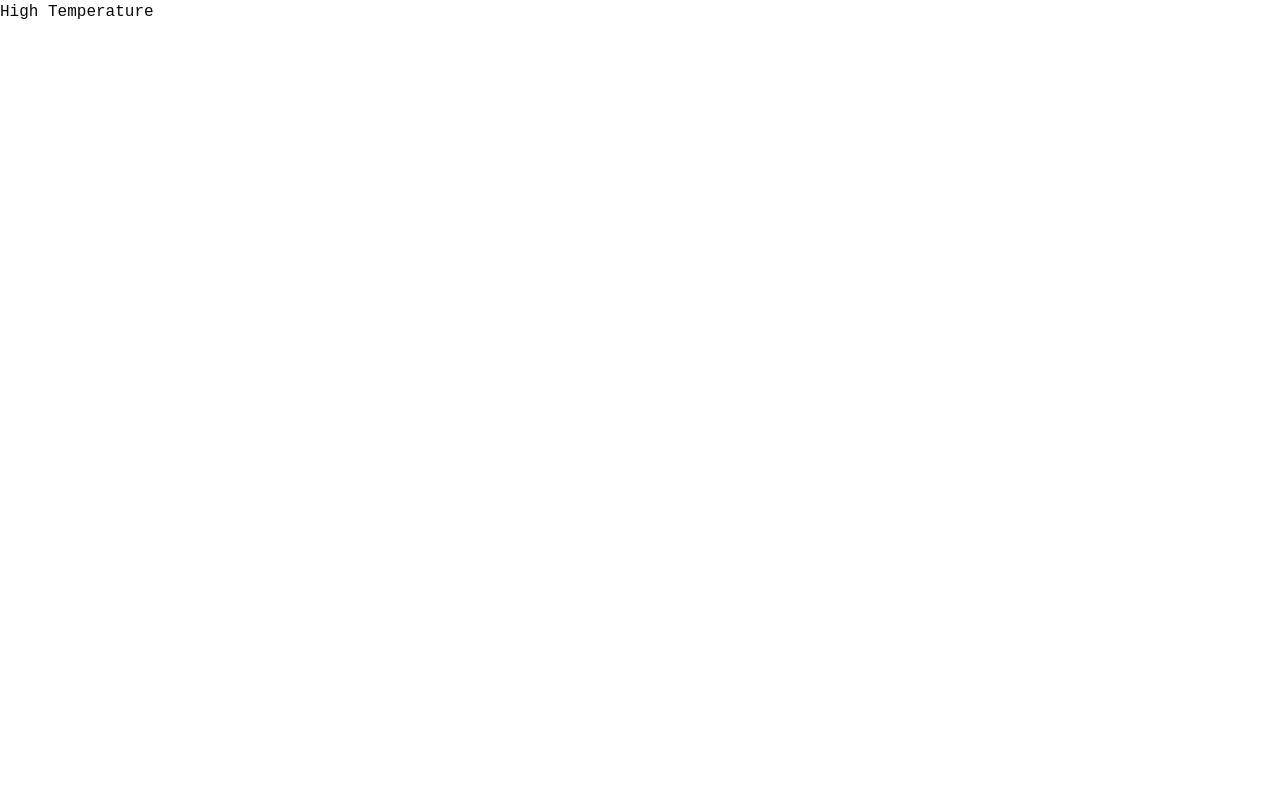
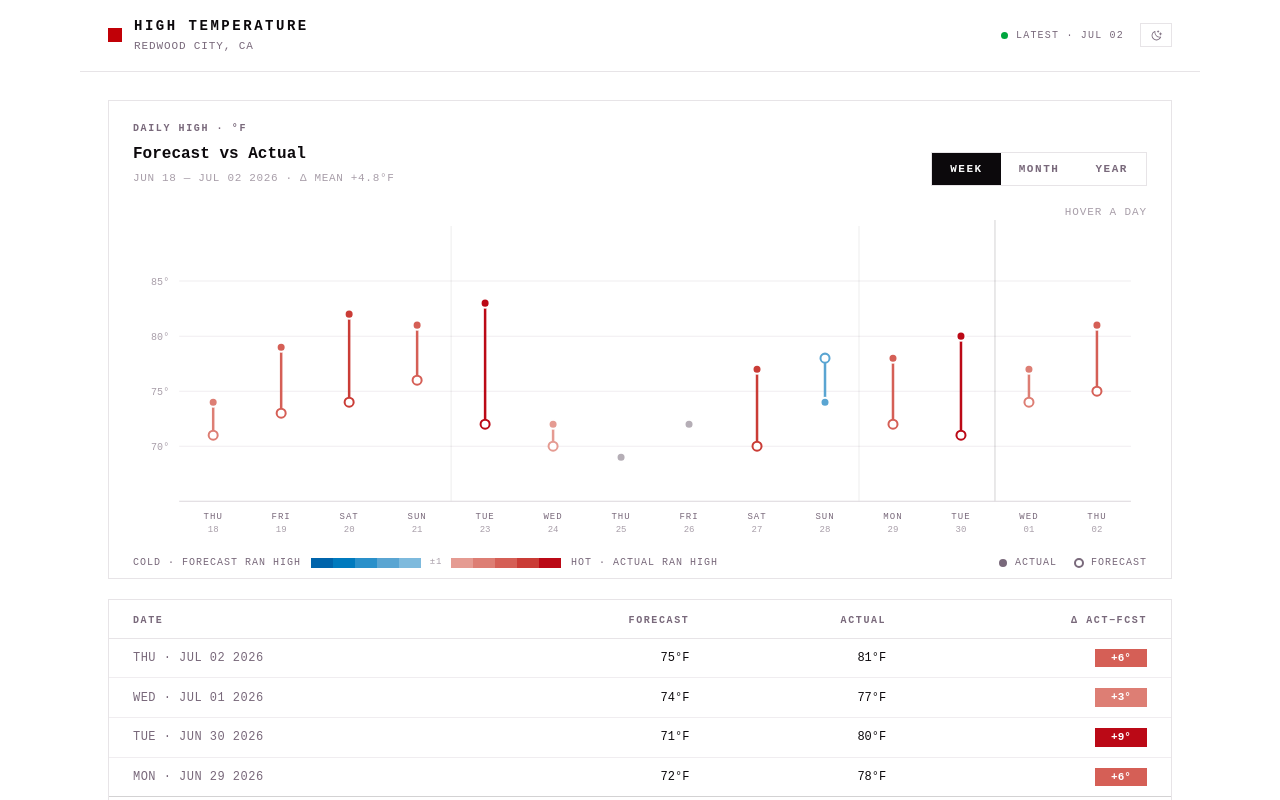
Before and after one commit to CharlesMagnuson/RWC-High-Temperatures, a React (Vite) app: page / in a window 1280 px wide. Shown: the top 800 px of the page. Built offline with nearby package versions, Linux system fonts and the light colour scheme.

Commit message:
feat: assemble dashboard with table, top bar, and view toggle

```diff
--- a/index.html
+++ b/index.html
@@ -4,6 +4,14 @@
     <meta charset="UTF-8" />
     <meta name="viewport" content="width=device-width, initial-scale=1.0" />
     <title>High Temperature — Redwood City, CA</title>
+    <script>
+      // Set theme class before first paint to avoid a light flash for dark users.
+      try {
+        var t = localStorage.getItem('theme');
+        var dark = t ? t === 'dark' : matchMedia('(prefers-color-scheme: dark)').matches;
+        if (dark) document.documentElement.classList.add('dark');
+      } catch (e) {}
+    </script>
   </head>
   <body>
     <div id="root"></div>
--- a/src/App.tsx
+++ b/src/App.tsx
@@ -1,3 +1,71 @@
+import { useState } from 'react';
+import rawRecords from '../data/temperatures.json';
+import { Card } from './components/ui/card';
+import { DumbbellChart } from './components/DumbbellChart';
+import { DataTable } from './components/DataTable';
+import { TopBar } from './components/TopBar';
+import { useThemeMode } from './lib/theme';
+import { sampleRecords } from './lib/sample-data';
+import { sliceView, meanDelta, type DayRecord, type View } from './lib/records';
+import { fmtDay } from './lib/display-dates';
+import { cn } from './lib/utils';
+
+const VIEWS: View[] = ['week', 'month', 'year'];
+
 export default function App() {
-  return <main>High Temperature</main>;
+  const [mode, toggleMode] = useThemeMode();
+  const [view, setView] = useState<View>('week');
+
+  const all: DayRecord[] =
+    (rawRecords as DayRecord[]).length > 0 ? (rawRecords as DayRecord[]) : sampleRecords();
+  const records = sliceView(all, view);
+  const mean = meanDelta(records);
+  const first = records[0];
+  const last = records[records.length - 1];
+  const range =
+    first && last
+      ? `${fmtDay(first.date).md} — ${fmtDay(last.date).md} ${last.date.slice(0, 4)}`
+      : '';
+
+  return (
+    <div className="mx-auto min-h-screen max-w-[1120px]">
+      <TopBar mode={mode} onToggle={toggleMode} lastCapture={last ? fmtDay(last.date).md : null} />
+      <main className="p-7">
+        <Card>
+          <div className="flex flex-wrap items-end justify-between gap-4 px-6 pt-5 pb-1.5">
+            <div>
+              <div className="text-[10px] font-semibold tracking-[0.16em] text-muted-foreground">DAILY HIGH · °F</div>
+              <h2 className="mt-1.5 text-base font-semibold">Forecast vs Actual</h2>
+              <div className="mt-1 text-[11px] tracking-[0.06em] text-faint">
+                {range}
+                {mean !== null && ` · Δ MEAN ${mean >= 0 ? '+' : ''}${mean.toFixed(1)}°F`}
+              </div>
+            </div>
+            <div className="flex border border-border">
+              {VIEWS.map((v) => (
+                <button
+                  key={v}
+                  onClick={() => setView(v)}
+                  className={cn(
+                    'px-4.5 py-2 text-[11px] font-semibold tracking-[0.14em]',
+                    v === view ? 'bg-inv-bg text-inv-fg' : 'text-muted-foreground',
+                  )}
+                >
+                  {v.toUpperCase()}
+                </button>
+              ))}
+            </div>
+          </div>
+          <DumbbellChart records={records} mode={mode} />
+        </Card>
+        <Card className="mt-5">
+          <DataTable records={records} mode={mode} />
+        </Card>
+        <div className="flex justify-between px-1 py-4 text-[9px] tracking-[0.12em] text-faint">
+          <span>SRC · WUNDERGROUND/KCAREDWO201 · NETATMO STATION</span>
+          <span>UPDATED 2× DAILY</span>
+        </div>
+      </main>
+    </div>
+  );
 }
--- /dev/null
+++ b/src/components/DataTable.tsx
@@ -0,0 +1,57 @@
+import { colorOf, inkFor, type Mode } from '../lib/colors';
+import { weekOf, fmtDay } from '../lib/display-dates';
+import { deltaOf, type DayRecord } from '../lib/records';
+import { cn } from '../lib/utils';
+
+export function DataTable({ records, mode }: { records: DayRecord[]; mode: Mode }) {
+  const rows = [...records].reverse(); // newest first
+  return (
+    <table className="w-full border-collapse text-xs tabular-nums">
+      <thead>
+        <tr className="border-b border-border">
+          {['DATE', 'FORECAST', 'ACTUAL', 'Δ ACT−FCST'].map((h, i) => (
+            <th key={h} className={cn('px-6 pt-3.5 pb-2.5 text-[10px] font-semibold tracking-[0.16em] text-muted-foreground', i === 0 ? 'text-left' : 'text-right')}>
+              {h}
+            </th>
+          ))}
+        </tr>
+      </thead>
+      <tbody>
+        {rows.map((r, idx) => {
+          const d = deltaOf(r);
+          const color = d === null ? null : colorOf(d, mode);
+          const { w, md } = fmtDay(r.date);
+          const year = r.date.slice(0, 4);
+          const fmt = (v: number | null) => (v === null ? '—' : `${v}°F`);
+          // Newest-first: a divider under the last row of each week (weekOf changes
+          // between this row and the older row below), robust to missing days.
+          const older = rows[idx + 1];
+          const weekEdge = older !== undefined && weekOf(r.date) !== weekOf(older.date);
+          return (
+            <tr key={r.date} className={weekEdge ? 'border-b border-[var(--month-line)]' : 'border-b border-[var(--grid)]'}>
+              <td className="px-6 py-2.5 text-left tracking-[0.04em] text-muted-foreground">{`${w} · ${md} ${year}`}</td>
+              <td className="px-6 py-2.5 text-right">{fmt(r.forecast_high_f)}</td>
+              <td className="px-6 py-2.5 text-right">{fmt(r.actual_high_f)}</td>
+              <td className="px-6 py-2.5 text-right">
+                {d === null ? (
+                  <span className="text-faint">—</span>
+                ) : (
+                  <span
+                    className="inline-block min-w-[52px] px-2 py-0.5 text-center text-[11px] font-semibold"
+                    style={
+                      color === null
+                        ? { background: 'var(--neutral-mark)', color: mode === 'dark' ? '#fff' : '#0c090c' }
+                        : { background: color, color: inkFor(color) }
+                    }
+                  >
+                    {d > 0 ? '+' : d < 0 ? '−' : '±'}{Math.abs(d)}°
+                  </span>
+                )}
+              </td>
+            </tr>
+          );
+        })}
+      </tbody>
+    </table>
+  );
+}
--- /dev/null
+++ b/src/components/TopBar.tsx
@@ -0,0 +1,35 @@
+import { MoonStars, Sun } from '@phosphor-icons/react';
+import type { Mode } from '../lib/colors';
+
+interface Props {
+  mode: Mode;
+  onToggle: () => void;
+  lastCapture: string | null; // e.g. "JUL 02" of the newest record
+}
+
+export function TopBar({ mode, onToggle, lastCapture }: Props) {
+  return (
+    <div className="flex items-center justify-between border-b border-border px-7 py-4">
+      <div className="flex items-center gap-3">
+        <div className="h-3.5 w-3.5 bg-primary" />
+        <div>
+          <h1 className="text-sm font-bold tracking-[0.18em]">HIGH TEMPERATURE</h1>
+          <div className="mt-0.5 text-[11px] tracking-[0.08em] text-muted-foreground">REDWOOD CITY, CA</div>
+        </div>
+      </div>
+      <div className="flex items-center gap-4">
+        <div className="flex items-center gap-2 text-[10px] tracking-[0.12em] text-muted-foreground">
+          <span className="h-[7px] w-[7px] rounded-full" style={{ background: 'var(--status-ok)' }} />
+          {lastCapture ? `LATEST · ${lastCapture}` : 'AWAITING FIRST CAPTURE'}
+        </div>
+        <button
+          onClick={onToggle}
+          aria-label="Toggle theme"
+          className="flex h-6 w-8 items-center justify-center border border-border text-muted-foreground"
+        >
+          {mode === 'dark' ? <Sun size={13} /> : <MoonStars size={13} />}
+        </button>
+      </div>
+    </div>
+  );
+}
--- a/src/index.css
+++ b/src/index.css
@@ -8,6 +8,7 @@
 
 /* shadcn preset b5K0K3ezx — style lyra, mauve base, red theme, radius 0 */
 :root {
+  color-scheme: light;
   --background: oklch(1 0 0);
   --foreground: oklch(0.145 0.008 326);
   --card: oklch(1 0 0);
@@ -30,6 +31,7 @@
   --status-ok: #00a63e;
 }
 .dark {
+  color-scheme: dark;
   --background: oklch(0.145 0.008 326);
   --foreground: oklch(0.985 0 0);
   --card: #171118;
--- /dev/null
+++ b/tests/setup.ts
@@ -0,0 +1,48 @@
+import { vi } from 'vitest';
+
+// Node 22+ ships a built-in global `localStorage` (backed by --localstorage-file,
+// unset here) that shadows jsdom's real Storage implementation with an inert
+// stub — every method is undefined. useThemeMode reads/writes localStorage on
+// every render, so replace it with a real in-memory Storage before any test runs.
+if (typeof window !== 'undefined') {
+  class MemoryStorage implements Storage {
+    private store = new Map<string, string>();
+    get length() {
+      return this.store.size;
+    }
+    clear() {
+      this.store.clear();
+    }
+    getItem(key: string) {
+      return this.store.has(key) ? this.store.get(key)! : null;
+    }
+    key(index: number) {
+      return Array.from(this.store.keys())[index] ?? null;
+    }
+    removeItem(key: string) {
+      this.store.delete(key);
+    }
+    setItem(key: string, value: string) {
+      this.store.set(key, String(value));
+    }
+  }
+  Object.defineProperty(window, 'localStorage', {
+    value: new MemoryStorage(),
+    configurable: true,
+    writable: true,
+  });
+}
+
+// jsdom lacks matchMedia; useThemeMode calls it during first render.
+if (typeof window !== 'undefined' && !window.matchMedia) {
+  window.matchMedia = vi.fn().mockImplementation((query: string) => ({
+    matches: false,
+    media: query,
+    onchange: null,
+    addEventListener: vi.fn(),
+    removeEventListener: vi.fn(),
+    addListener: vi.fn(),
+    removeListener: vi.fn(),
+    dispatchEvent: vi.fn(),
+  }));
+}
--- a/vite.config.ts
+++ b/vite.config.ts
@@ -9,6 +9,7 @@ export default defineConfig({
   test: {
     environment: 'jsdom',
     passWithNoTests: true,
+    setupFiles: ['tests/setup.ts'],
     // @testing-library/react only auto-registers its afterEach(cleanup) hook
     // when it detects a global `afterEach`; without this, DOM from one test
     // leaks into the next within the same file.
```
Also changed, not shown: 1 other file (tests, documents, lock files or other folders).
